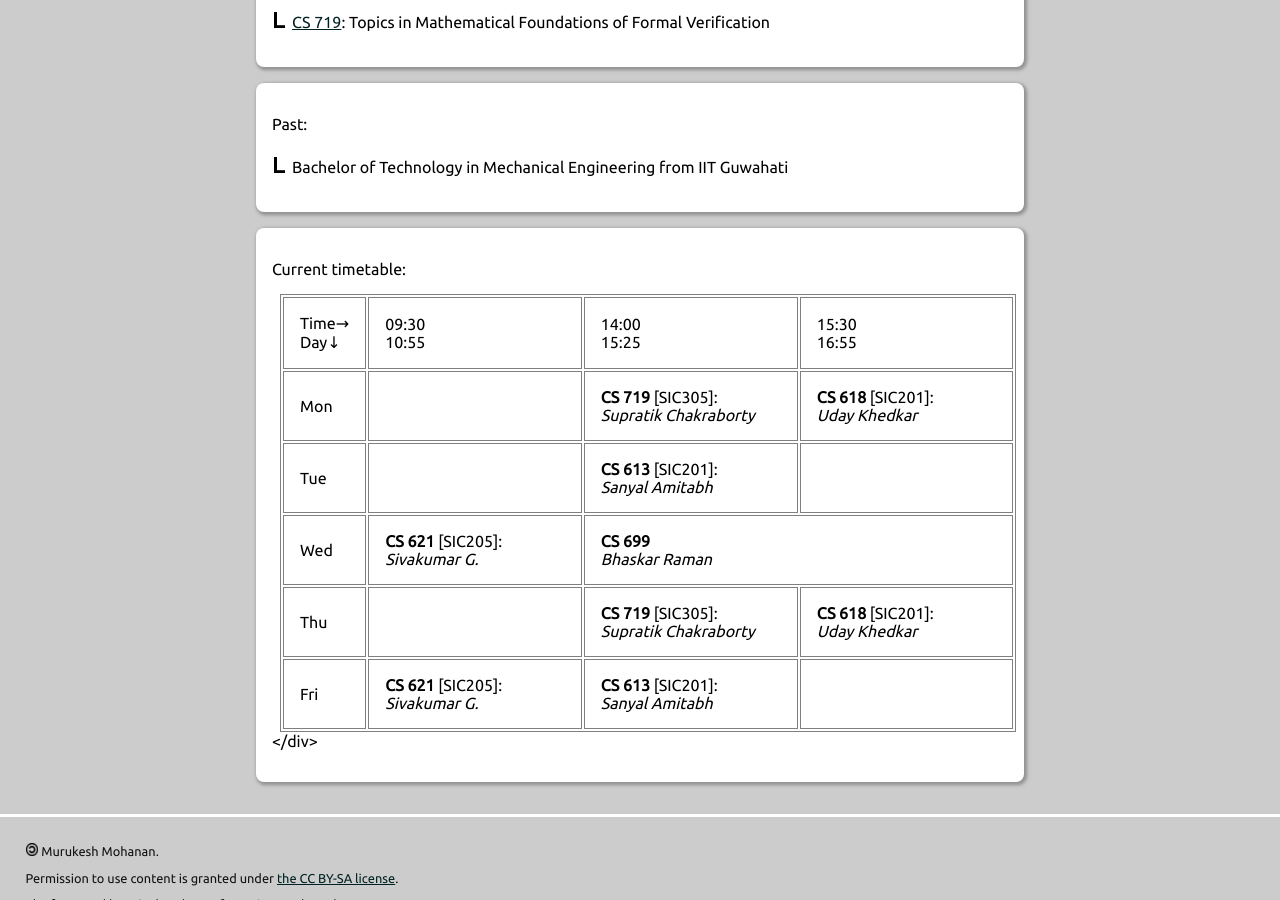
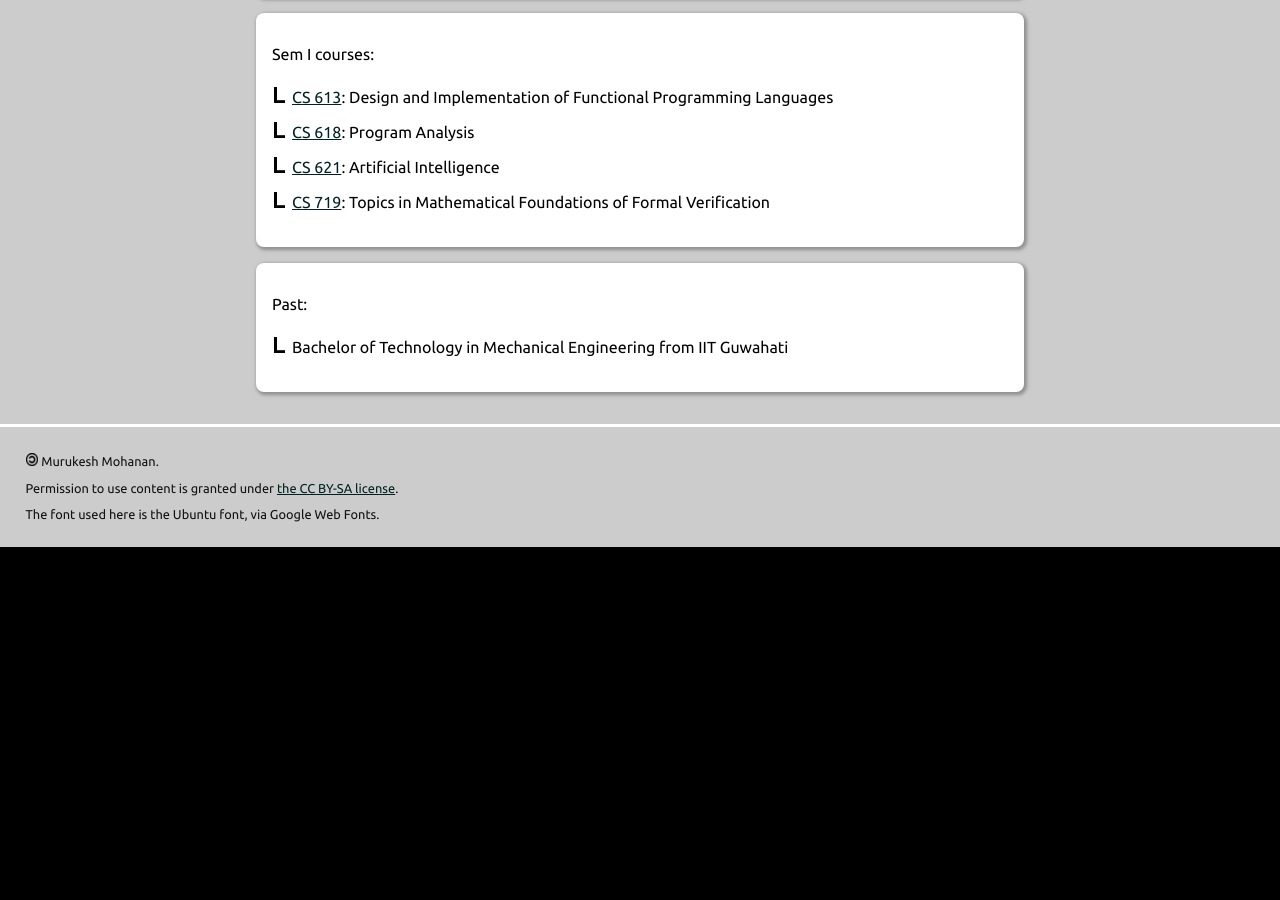
Before and after one commit to muru/muru.github.io, a Jekyll site: the page built from acad.md, in a window 1280 px wide and 900 px high, scrolled down 837 px. Built offline with Jekyll 4.4.1, drawn with Linux system fonts in a browser that asks for light colours; after the commit the page ends 1384 px from its top, so only the background shows below that; some of the changed text lies outside the part shown.

Commit message:
index and acad now in markdown

```diff
--- a/_layouts/default.html
+++ b/_layouts/default.html
@@ -29,8 +29,8 @@
 			<!-- Navigational link. -->
 			<h3>
 				<ul>
-					<li><a href="index.html">Main</a></li>
-					<li><a href="acad.html">Acads</a></li>
+					<li><a href="index">Main</a></li>
+					<li><a href="acad">Acads</a></li>
 					<li><a href="resources.html">Resources</a></li>
 					<li><a href="contact">Contact<br> <span id="contact-comment">(Please don't!)</span></a></li>
 				</ul>
--- a/acad.md
+++ b/acad.md
@@ -3,13 +3,22 @@
 pagestyle: acad
 ---
 <div markdown="1" class="section">
-Current courses:
+Sem IV courses:
+
+- HS 625: Philosophy of Education
+- CS 691: R & D Project
+
+</div>
+
+<div markdown="1" class="section">
+Sem III courses:
 
 - [CS 601](http://www.cse.iitb.ac.in/page134?course=CS+601): Algorithms and Complexity
 - [CS 626](http://www.cse.iitb.ac.in/page134?course=CS+626): Speech, Natural Language Processing and the Web
 - [CS 724](http://www.cse.iitb.ac.in/page134?course=CS+724): Network Security and Cryptography - 2
 
 </div>
+
 <div markdown="1" class="section">
 Sem II courses:
 
@@ -18,6 +27,7 @@
 - [CS 726](http://www.cse.iitb.ac.in/page134?course=CS+726): Advanced Machine Learning
 
 </div>
+
 <div markdown="1" class="section">
 Sem I courses:
 
@@ -27,56 +37,10 @@
 - [CS 719](http://www.cse.iitb.ac.in/page134?course=CS+719): Topics in Mathematical Foundations of Formal Verification
 
 </div>
+
 <div markdown="1" class="section">
 Past:
 
 - Bachelor of Technology in Mechanical Engineering from IIT Guwahati
 
 </div>
-<div markdown="1" class="section">
-Current timetable:
-<p>
-<!--
- Two exercises are completed here:
- 1. There is a bookmark in resources.html to #timetable, and
- 2. Two special characters, the down arrow and right arrow are used.
--->
-<table id="timetable">
-<tr>
-<td width="7">Time&rarr; <br>
-Day&darr; </td>
-<td>09:30<br>10:55</td>
-<td>14:00<br>15:25</td>
-<td>15:30<br>16:55</td>
-</tr>
-<tr>
-<td>Mon</td>
-<td>&nbsp;</td>
-<td><b>CS 719</b> [SIC305]: <br><em>Supratik Chakraborty</em></td>
-<td><b>CS 618</b> [SIC201]: <br><em>Uday Khedkar</em>&nbsp;</td>
-</tr>
-<tr>
-<td>Tue</td>
-<td>&nbsp;</td>
-<td><b>CS 613</b> [SIC201]: <br><em>Sanyal Amitabh</em>&nbsp;</td>
-<td>&nbsp;</td>
-</tr>
-<tr>
-<td>Wed</td>
-<td><b>CS 621</b> [SIC205]: <br><em>Sivakumar G.</em>&nbsp;</td>
-<td colspan=2><b>CS 699</b><br><em>Bhaskar Raman</em>&nbsp;</td>
-</tr>
-<tr>
-<td>Thu</td>
-<td>&nbsp;</td>
-<td><b>CS 719</b> [SIC305]: <br><em>Supratik Chakraborty</em></td>
-<td><b>CS 618</b> [SIC201]: <br><em>Uday Khedkar</em>&nbsp;</td>
-</tr>
-<tr>
-<td>Fri</td>
-<td><b>CS 621</b> [SIC205]: <br><em>Sivakumar G.</em>&nbsp;</td>
-<td><b>CS 613</b> [SIC201]: <br><em>Sanyal Amitabh</em>&nbsp;</td>
-<td>&nbsp;</td>
-</tr>
-</table>
-</div>
--- a/resources.html
+++ b/resources.html
@@ -40,6 +40,7 @@
 		</li>
 	</ol>
 </div>
+<!--
 <div class="section">
 	<h3 id="cann"><a href="http://www.sussex.ac.uk/Users/iane/cannyclubs.php" target="_blank" >A Cann Table:</a> </h3>
 	<!--#include virtual="cann-table.html"-->
@@ -50,3 +51,4 @@
 	without any permission. <br>
 	Hopefully this will count as personal use. :)
 </div>
+-->
```
Also changed, not shown: index.html (deleted, +0 -43 lines), index.md (added, +41 -0 lines).
